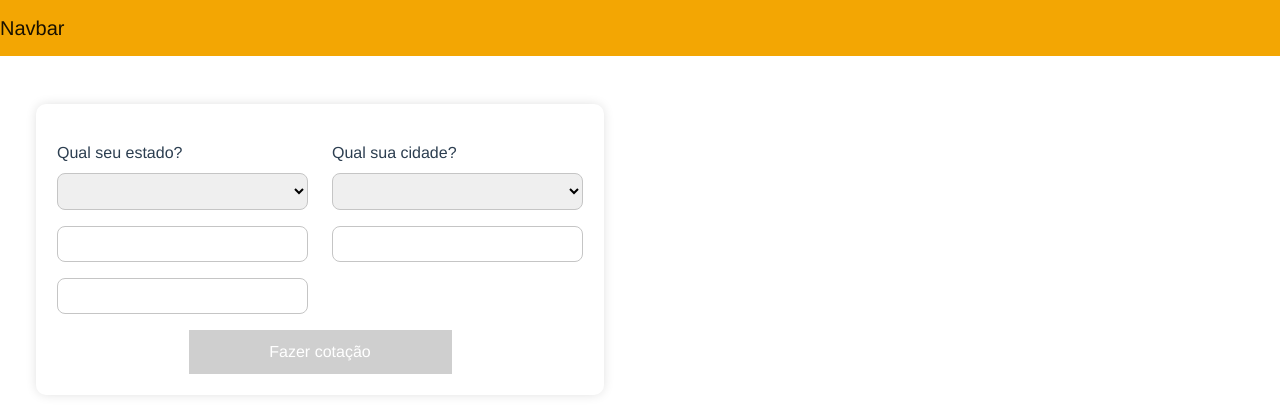
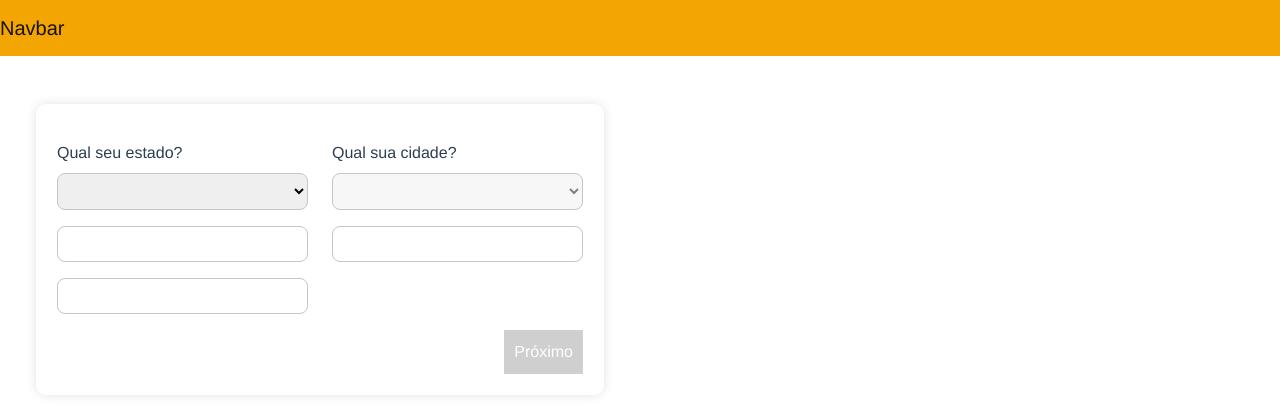
Before and after one commit to JoseAlmirLima/qualicorp, a Vue app: page / in a window 1280 px wide. Shown: the top 412 px of the page. Built offline with nearby package versions, Linux system fonts and the light colour scheme.

Commit message:
ajuestes

```diff
--- a/package.json
+++ b/package.json
@@ -8,6 +8,9 @@
     "lint": "vue-cli-service lint"
   },
   "dependencies": {
+    "@fortawesome/fontawesome-svg-core": "^1.3.0",
+    "@fortawesome/free-regular-svg-icons": "^6.0.0",
+    "@fortawesome/free-solid-svg-icons": "^6.0.0",
     "@popperjs/core": "^2.11.2",
     "axios": "^0.26.1",
     "bootstrap": "^5.1.3",
--- a/src/api/api.js
+++ b/src/api/api.js
@@ -11,4 +11,14 @@ export default {
       }
     );
   },
+  BuscarEntidades: (profissao, estado, cidade) => {
+    return http.get(
+      `entidade/${profissao}/${estado}/${cidade}?api-key=a94736bc-2c54-4805-859e-3592dbeae88d`,
+      {
+        headers: {
+          "Content-Type": "application/json",
+        },
+      }
+    );
+  },
 };
--- a/src/assets/views/Form.vue
+++ b/src/assets/views/Form.vue
@@ -2,7 +2,7 @@
   <section class="container">
     <form class="mt-5">
       <div class="row">
-        <div class="col-6 mt-3">
+        <div v-if="!exibirProfissao" class="col-6 mt-3">
           <label for="">Qual seu estado?</label>
           <SelectVue
             :dados="estados"
@@ -10,13 +10,18 @@
             :estado="true"
           />
         </div>
-        <div class="col-6 mt-3">
+        <div v-if="!exibirProfissao" class="col-6 mt-3">
           <label for="">Qual sua cidade?</label>
           <SelectVue
             :dados="cidades"
             :estado="false"
             @valor-cidade="getValorCidade"
+            :isDisabled="bloquearCidade"
           />
+        </div>
+        <div v-if="exibirProfissao" class="col-6 mt-3">
+          <label for="">Qual a sua formação ou cargo?</label>
+          <SelectVue :dados="profissoes" :profissao="true" />
         </div>
         <div class="col-6 mt-3">
           <InputVue />
@@ -29,12 +34,14 @@
         </div>
       </div>
       <div class="row mt-3">
-        <div class="d-flex justify-content-center">
-          <ButtonVue
-            @click="proximaEtapa"
-            :disabled="true"
-            :class="{ active: true }"
-          />
+        <div class="col-12">
+          <div class="d-flex justify-content-end">
+            <ButtonVue
+              @click="proximaEtapa"
+              :disabled="disabledButton"
+              :class="{ active: disabledButton }"
+            />
+          </div>
         </div>
       </div>
     </form>
@@ -59,12 +66,14 @@ export default {
   },
   data: function () {
     return {
-      apiListar: "api/cadastros/Lojas/GetList",
+      bloquearCidade: true,
+      disabledButton: true,
       cidades: [],
+      profissoes: [],
       estado: "",
       cidade: "",
+      exibirProfissao: false,
       estados: [
-        { value: null, text: "Selecione um estado" },
         { value: "AC", text: "Acre" },
         { value: "AL", text: "Alagoas" },
         { value: "AP", text: "Amapá" },
@@ -99,14 +108,21 @@ export default {
     getValorEstado(valor) {
       this.estado = valor;
       this.cidades = cidades[valor].cidades;
+      this.bloquearCidade = false;
+      this.cidade = "";
     },
     getValorCidade(valor) {
       this.cidade = valor;
-      this.cidades = cidades[valor].cidades;
     },
-    proximaEtapa() {
-      if (this.estado !== "" && this.estado !== "") {
-        API.BuscarProfissoes(this.estado, this.cidade);
+    proximaEtapa(e) {
+      e.preventDefault();
+      console.log(this.estado, this.cidade);
+      if (this.estado !== "" && this.cidade !== "") {
+        API.BuscarProfissoes(this.estado, this.cidade).then((response) => {
+          console.log(response.data);
+          this.exibirProfissao = true;
+          this.profissoes = response.data;
+        });
       }
     },
   },
@@ -114,7 +130,18 @@ export default {
   mounted() {},
   watch: {
     estado: function () {
-      console.log(this.estado);
+      if (this.estado !== "" && this.cidade !== "") {
+        this.disabledButton = false;
+      } else {
+        this.disabledButton = true;
+      }
+    },
+    cidade: function () {
+      if (this.estado !== "" && this.cidade !== "") {
+        this.disabledButton = false;
+      } else {
+        this.disabledButton = true;
+      }
     },
   },
 };
@@ -135,4 +162,12 @@ label {
 .active {
   background-color: rgb(207, 207, 207);
 }
+.textoError {
+  font-size: 14px;
+  color: red;
+}
+.borderError {
+  border: 1px solid red;
+  border-radius: 10px;
+}
 </style>
--- a/src/components/Button.vue
+++ b/src/components/Button.vue
@@ -1,5 +1,5 @@
 <template>
-  <button>Fazer cotação</button>
+  <button>Próximo</button>
 </template>
 
 <script>
@@ -14,7 +14,6 @@ export default {
 <!-- Add "scoped" attribute to limit CSS to this component only -->
 <style scoped>
 button {
-  width: 50%;
   border: none;
   background: #3e73c1;
   padding: 10px;
--- a/src/components/Select.vue
+++ b/src/components/Select.vue
@@ -1,4 +1,5 @@
 <template>
+  <div>
     <select
       v-if="estado"
       name="select"
@@ -11,16 +12,30 @@
       </option>
     </select>
     <select
-    v-if="!estado"
+      v-if="!estado && profissao === false"
+      name="select"
+      class="w-100"
+      @change="teste"
+      :value="dados"
+      :disabled="isDisabled"
+      :class="{ active: isDisabled }"
+    >
+      <option v-for="(dados, item) in dados" :key="item">
+        {{ dados }}
+      </option>
+    </select>
+    <select
+      v-if="profissao"
       name="select"
       class="w-100"
       @change="teste"
       :value="dados"
     >
       <option v-for="(dados, item) in dados" :key="item">
-      {{ dados }}
+        {{ dados.profissao }}
       </option>
     </select>
+  </div>
 </template>
 
 <script>
@@ -29,6 +44,14 @@ export default {
   props: {
     dados: Array,
     estado: Boolean,
+    profissao: {
+      type: Boolean,
+      default: false,
+    },
+    isDisabled: {
+      type: Boolean,
+      default: true,
+    },
   },
 
   data: function () {
@@ -83,4 +106,7 @@ select {
   border-radius: 8px;
   outline: none;
 }
+.active {
+  background-color: rgb(247 247 247);
+}
 </style>
```
Also changed, not shown: 1 other file (tests, documents, lock files or other folders). Lines whose indentation alone changed are shown as unchanged.
